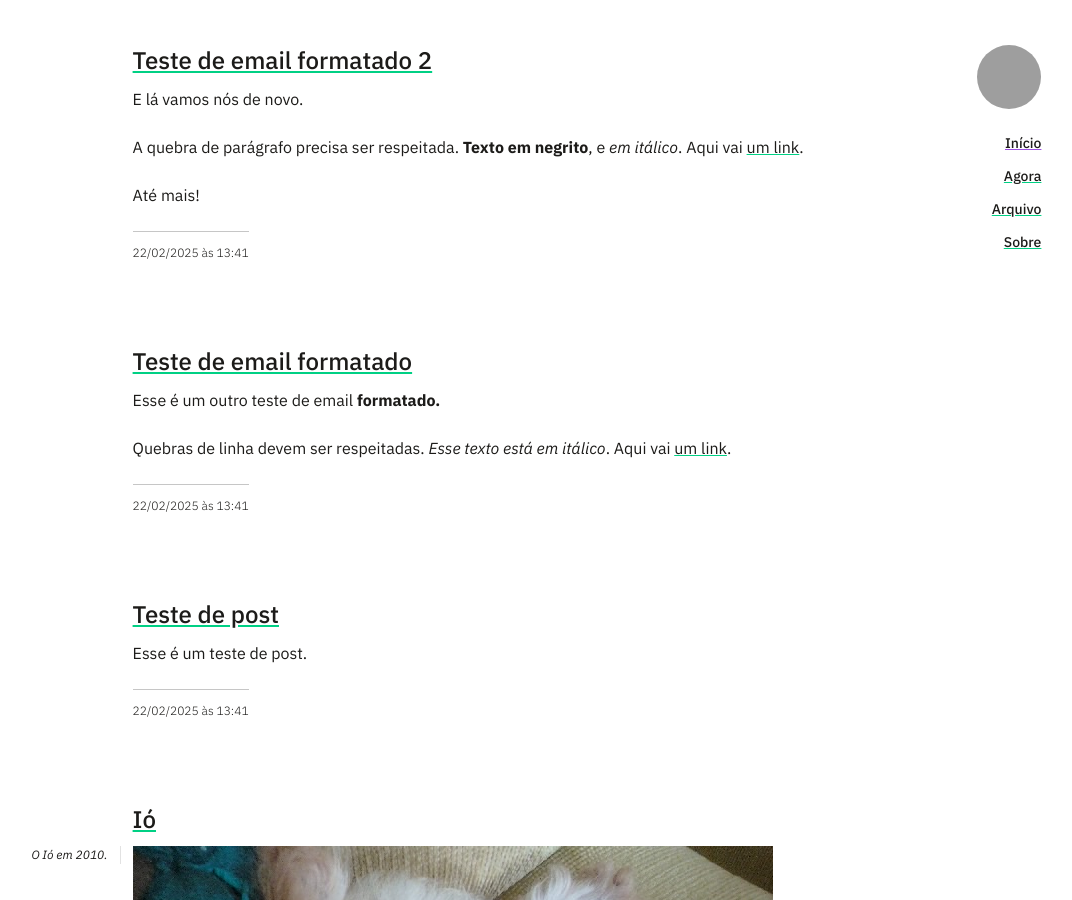
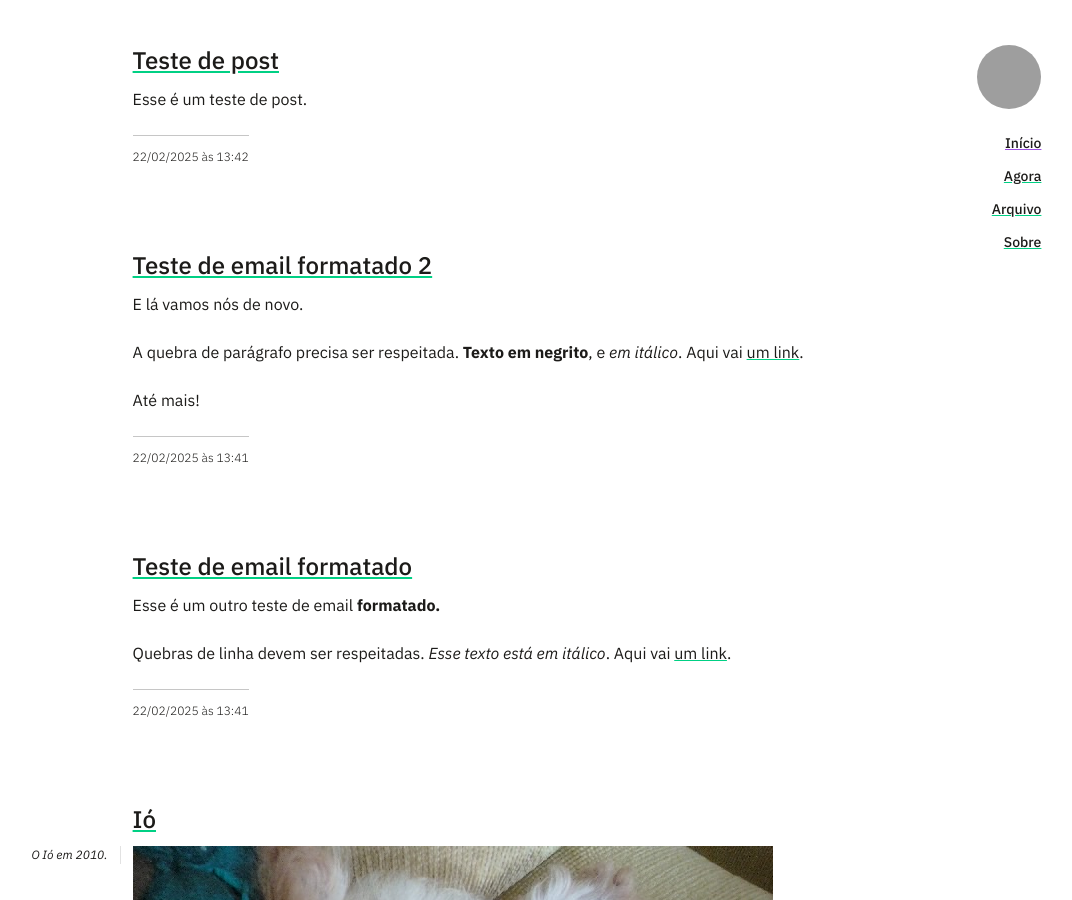
Before and after one commit to arthrfrts/arthrfrts, a Jekyll site: the page built from index.html, in a window 1280 px wide and 900 px high. Shown: the whole window, without its empty margins (53-1125 px from the left). Built offline with Jekyll 4.4.1, drawn with Linux system fonts in a browser that asks for light colours; some web fonts are replaced; a script that is not in the unit is left out; part of the change alters nothing that is shown; grey boxes are pictures that could not be loaded.

```diff
--- a/_posts/2025-02-22-teste-de-post.md
+++ b/_posts/2025-02-22-teste-de-post.md
@@ -1,6 +1,6 @@
 ---
 title: 'Teste de post'
-date: 2025-02-22 16:41:56
+date: 2025-02-22 16:42:48
 layout: post
 markup: markdown
 name: 2025-02-22-teste-de-post.md
@@ -9,7 +9,7 @@ tags:
 - tag 1
 - tag 2
 - tag 3
-time: 2025-02-22 16:41:56 -0300
+time: 2025-02-22 16:42:48 -0300
 title: Teste de post
 ---
 Esse é um teste de post.
```
